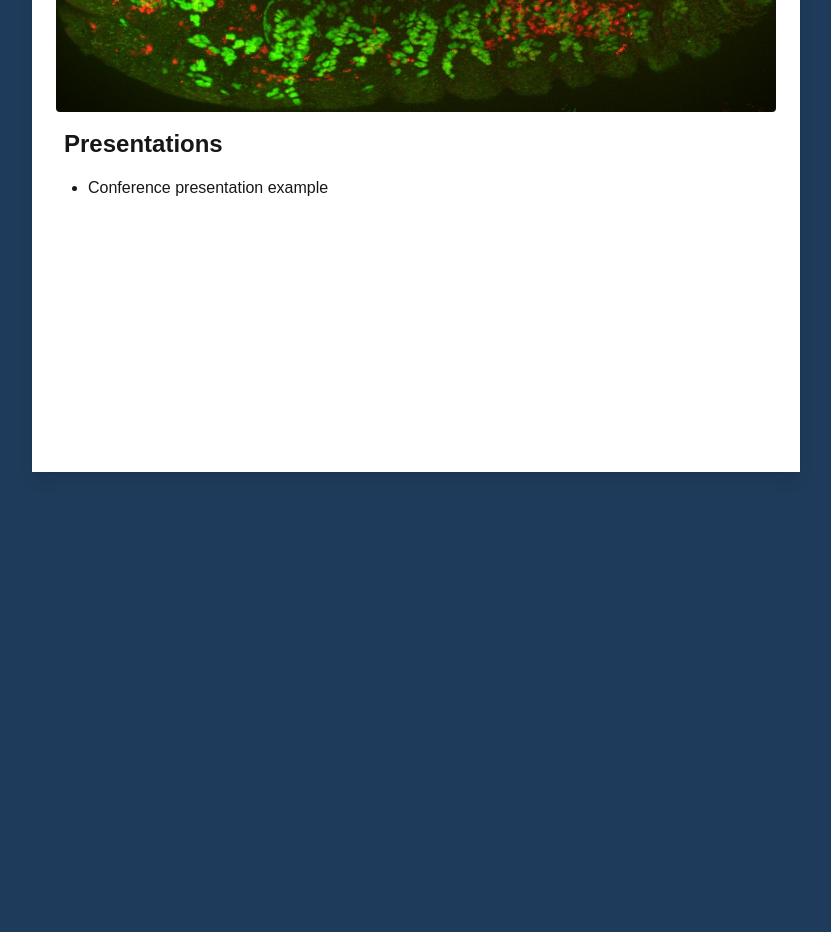
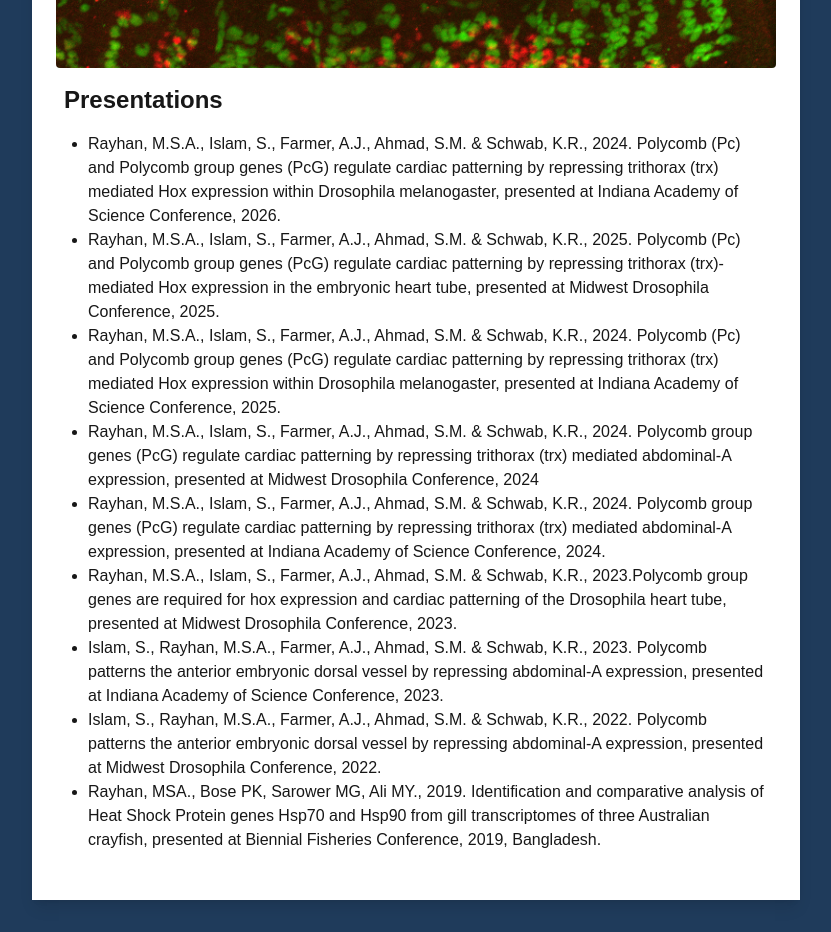
Before and after one commit to rayhanku15/academic-website, a Next.js app: page /presentations in a window 1280 px wide. Shown: the part 360-1292 px from the top of the page, without its empty margins (224-1055 px from the left). Before the commit the page ends 864 px from the top, so only its background shows below. Built offline with nearby package versions, Linux system fonts and the light colour scheme.

Commit message:
add research images

```diff
--- a/app/fellowships/page.tsx
+++ b/app/fellowships/page.tsx
@@ -1,13 +1,17 @@
 export default function Fellowships() {
   return (
     <main>
-      <h1 className="text-2xl font-semibold mb-4">
+      <h1 className="text-1xl font-semibold mb-4">
         Fellowships & Awards
       </h1>
 
       <ul className="list-disc pl-6 space-y-2">
-        <li>Example Fellowship (Year)</li>
-        <li>Graduate Award (Year)</li>
+        <li>Rich and Robin Porter Cancer Research Fellowship, Indiana State University (2025-26)</li>
+        <li>Rich and Robin Porter Cancer Research Fellowship, Indiana State University (2024-25)</li>
+        <li>Rich and Robin Porter Cancer Research Fellowship, Indiana State University (2023-24)</li>
+        <li>National Science and Technology Fellowship of Peoples Republic of Bangladesh for advanced
+research (2020)</li>
+        <li>Undergraduate Student Merit Award and scholarship (2017-18)</li>
       </ul>
     </main>
   );
--- a/app/layout.tsx
+++ b/app/layout.tsx
@@ -39,7 +39,7 @@ export default function RootLayout({
           {/* Banner */}
           <div className="px-6 py-4">
             <img
-              src="/banner.jpg"
+              src="/banner.png"
               alt="Banner"
               className="w-full h-auto rounded"
             />
--- a/app/presentations/page.tsx
+++ b/app/presentations/page.tsx
@@ -3,7 +3,37 @@ export default function Presentations() {
     <main>
       <h1 className="text-2xl font-semibold mb-4">Presentations</h1>
       <ul className="list-disc pl-6">
-        <li>Conference presentation example</li>
+        <li>Rayhan, M.S.A., Islam, S., Farmer, A.J., Ahmad, S.M. & Schwab, K.R., 2024. Polycomb (Pc) and
+Polycomb group genes (PcG) regulate cardiac patterning by repressing trithorax (trx)
+mediated Hox expression within Drosophila melanogaster, presented at Indiana Academy of
+Science Conference, 2026.</li>
+        <li>Rayhan, M.S.A., Islam, S., Farmer, A.J., Ahmad, S.M. & Schwab, K.R., 2025. Polycomb (Pc) and
+Polycomb group genes (PcG) regulate cardiac patterning by repressing trithorax (trx)-
+mediated Hox expression in the embryonic heart tube, presented at Midwest Drosophila
+Conference, 2025.</li>
+        <li>Rayhan, M.S.A., Islam, S., Farmer, A.J., Ahmad, S.M. & Schwab, K.R., 2024. Polycomb (Pc) and
+Polycomb group genes (PcG) regulate cardiac patterning by repressing trithorax (trx)
+mediated Hox expression within Drosophila melanogaster, presented at Indiana Academy of
+Science Conference, 2025.</li>
+        <li>Rayhan, M.S.A., Islam, S., Farmer, A.J., Ahmad, S.M. & Schwab, K.R., 2024. Polycomb group genes
+(PcG) regulate cardiac patterning by repressing trithorax (trx) mediated abdominal-A
+expression, presented at Midwest Drosophila Conference, 2024</li>
+        <li>Rayhan, M.S.A., Islam, S., Farmer, A.J., Ahmad, S.M. & Schwab, K.R., 2024. Polycomb group genes
+(PcG) regulate cardiac patterning by repressing trithorax (trx) mediated abdominal-A
+expression, presented at Indiana Academy of Science Conference, 2024.
+</li>
+        <li>Rayhan, M.S.A., Islam, S., Farmer, A.J., Ahmad, S.M. & Schwab, K.R., 2023.Polycomb group genes
+are required for hox expression and cardiac patterning of the Drosophila heart tube,
+presented at Midwest Drosophila Conference, 2023.</li>
+        <li>Islam, S., Rayhan, M.S.A., Farmer, A.J., Ahmad, S.M. & Schwab, K.R., 2023. Polycomb patterns the
+anterior embryonic dorsal vessel by repressing abdominal-A expression, presented at Indiana
+Academy of Science Conference, 2023.</li>
+        <li>Islam, S., Rayhan, M.S.A., Farmer, A.J., Ahmad, S.M. & Schwab, K.R., 2022. Polycomb patterns the
+anterior embryonic dorsal vessel by repressing abdominal-A expression, presented at
+Midwest Drosophila Conference, 2022.</li>
+        <li>Rayhan, MSA., Bose PK, Sarower MG, Ali MY., 2019. Identification and comparative analysis of Heat
+Shock Protein genes Hsp70 and Hsp90 from gill transcriptomes of three Australian crayfish,
+presented at Biennial Fisheries Conference, 2019, Bangladesh.</li>
       </ul>
     </main>
   );
```
Also changed, not shown: public/banner.jpg (deleted), public/banner.png (added).
